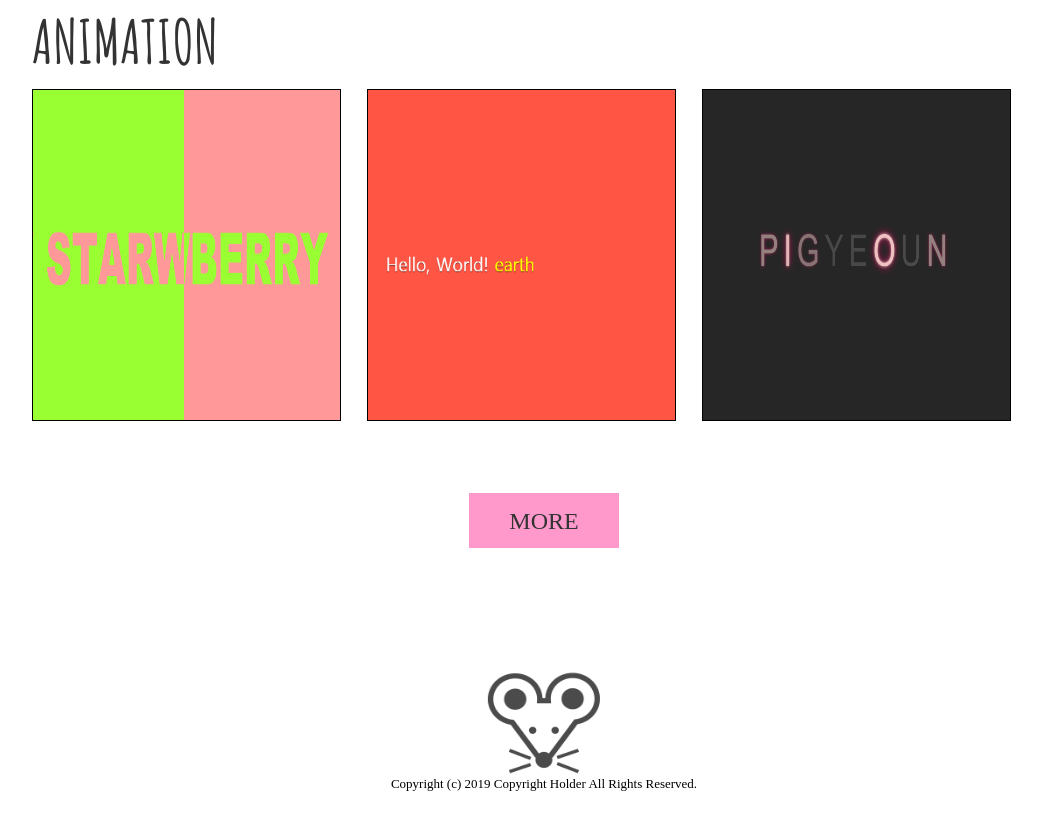
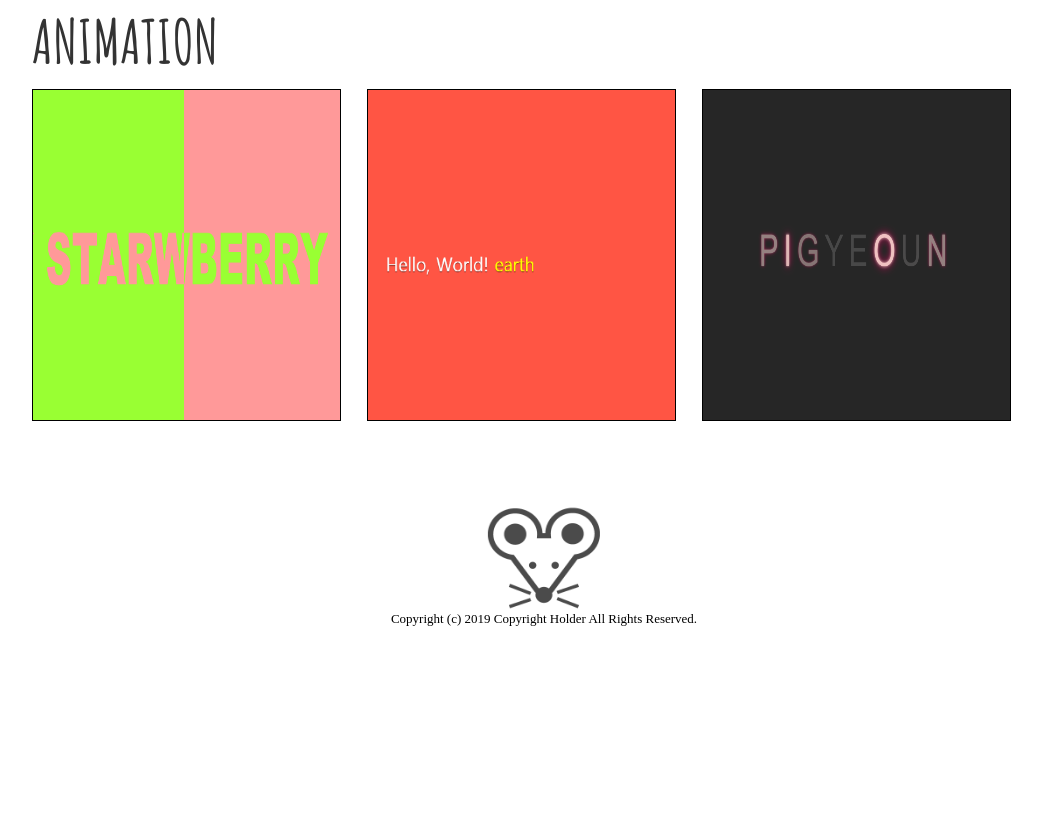
Before and after one commit to pigyeoun/JiYeoun_portfolio, a plain HTML site: page portfolio_1.html in a window 1280 px wide. Shown: the part 2067-2896 px from the top of the page, without its empty margins (96-1138 px from the left). After the commit the page ends 2775 px from the top, so only its background shows below. Drawn offline with nearby package versions, Linux system fonts and the light colour scheme; files whose address does not match are found by name; a web font is replaced by a local one.

Commit message:
Update portfolio_1.html

```diff
--- a/portfolio_1.html
+++ b/portfolio_1.html
@@ -247,7 +247,7 @@
             </div>
           </div>
         </ul>
-        <span class="con3_more"><p>MORE</p></span>
+          <!-- <span class="con3_more"><p>MORE</p></span> -->
       </div>
     </div>
   </div>
```
